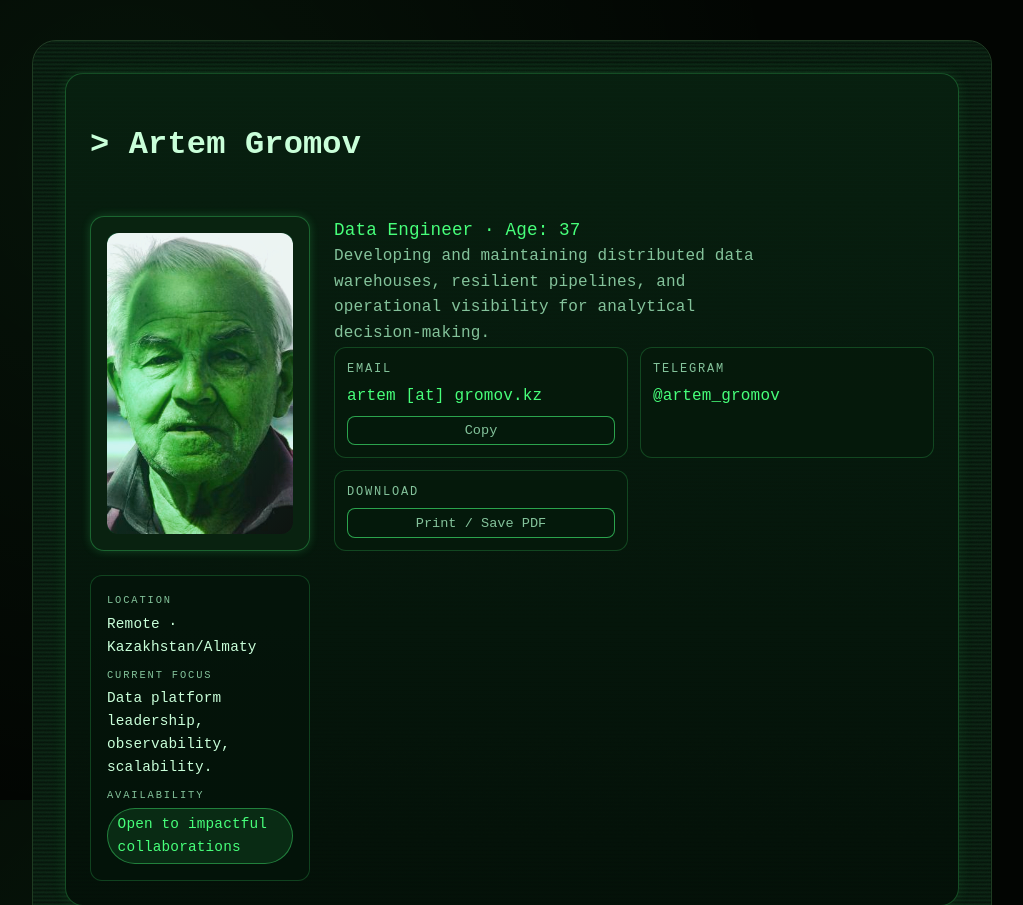
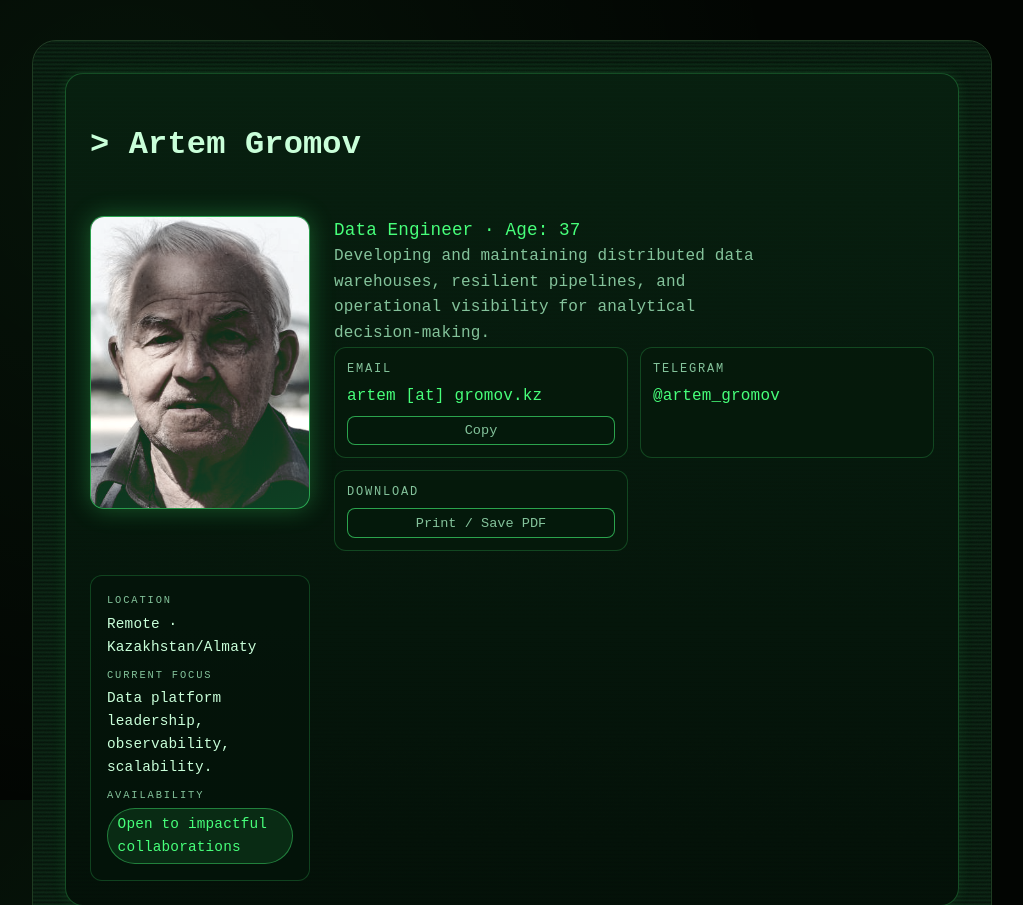
Before and after one commit to artem-gromov/gromov-kz, a PHP site: page / in a window 1280 px wide. Shown: the top 905 px of the page, without its empty margins (128-1151 px from the left). Run offline with PHP 8.4, Linux system fonts and the light colour scheme.

Commit message:
Refactor avatar frame to use identity__photo class for improved styling

```diff
--- a/assets/css/style.css
+++ b/assets/css/style.css
@@ -1,4 +1,4 @@
-:root{--color-bg:#050d06;--color-panel:#0b1d0f;--color-border:#1f3b22;--color-primary:#47ff7a;--color-accent:#ffc447;--color-text:#c9ffd9;--color-subtle:#84c39b;--color-danger:#ff6f6f;--font-body:'Courier New',monospace;--transition-speed:350ms;--scanline-color:rgba(71,255,122,0.07);--noise-opacity:0.12}
+:root{--color-bg:#050d06;--color-panel:#0b1d0f;--color-border:#1f3b22;--color-primary:#47ff7a;--color-accent:#ffc447;--color-text:#c9ffd9;--color-subtle:#84c39b;--color-danger:#ff6f6f;--font-body:'Courier New',monospace;--transition-speed:350ms;--scanline-color:rgba(71,255,122,0.07);--noise-opacity:0.12;--border-strong:rgba(71,255,122,0.55);--glow:0 0 24px rgba(71,255,122,0.28)}
 *{box-sizing:border-box}
 html,body{height:100%}
 body{margin:0;font-family:var(--font-body);background:radial-gradient(circle at 20% 20%,rgba(71,255,122,0.06),transparent 55%),#020502;color:var(--color-text);line-height:1.6;-webkit-font-smoothing:antialiased;letter-spacing:.01em}
@@ -16,9 +16,9 @@ body{margin:0;font-family:var(--font-body);background:radial-gradient(circle at
 .panel-body{display:flex;flex-direction:column;gap:1.5rem}
 .site-header .panel-body{gap:1.5rem}
 .header-body{display:grid;grid-template-columns:minmax(140px,220px) 1fr;gap:1.5rem}
-.avatar-frame{position:relative;overflow:hidden;margin:0;padding:1rem;border-radius:14px;background:rgba(10,38,18,0.8);border:1px solid rgba(71,255,122,0.3);box-shadow:0 0 10px rgba(71,255,122,0.2);display:flex;justify-content:center}
-.avatar-frame::after{content:"";position:absolute;inset:1rem;border-radius:10px;background:linear-gradient(135deg,rgba(10,255,160,0.25),rgba(8,40,20,0.1));mix-blend-mode:screen;pointer-events:none}
-.avatar-frame img{position:relative;border-radius:12px;filter:contrast(1.25) saturate(1.4) sepia(0.25) hue-rotate(90deg) brightness(0.95);width:100%;height:auto;object-fit:cover}
+.avatar-frame{margin:0}
+.identity__photo{position:relative;width:100%;aspect-ratio:3/4;background:linear-gradient(160deg,rgba(4,32,20,0.85),rgba(12,68,38,0.9));border:1px solid var(--border-strong);box-shadow:var(--glow);overflow:hidden;border-radius:14px}
+.identity__photo img{width:100%;height:100%;object-fit:cover;filter:saturate(0.2) contrast(1.25);mix-blend-mode:lighten}
 .identity-title{margin:0;font-size:1.1rem;color:var(--color-primary)}
 .identity-subtitle{margin:0;color:var(--color-subtle);max-width:46ch}
 .contact-grid{display:grid;grid-template-columns:repeat(auto-fit,minmax(200px,1fr));gap:.75rem}
--- a/partials/header.php
+++ b/partials/header.php
@@ -9,7 +9,7 @@
         <h1 class="site-title">> Artem Gromov<span class="caret" aria-hidden="true"></span></h1>
     </div>
     <div class="panel-body header-body">
-        <figure class="avatar-frame">
+        <figure class="avatar-frame identity__photo">
             <img src="assets/img/420.jpeg" alt="Portrait of Artem Gromov" width="210" height="210" loading="lazy">
             <figcaption class="sr-only">Temporary avatar placeholder</figcaption>
         </figure>
```
